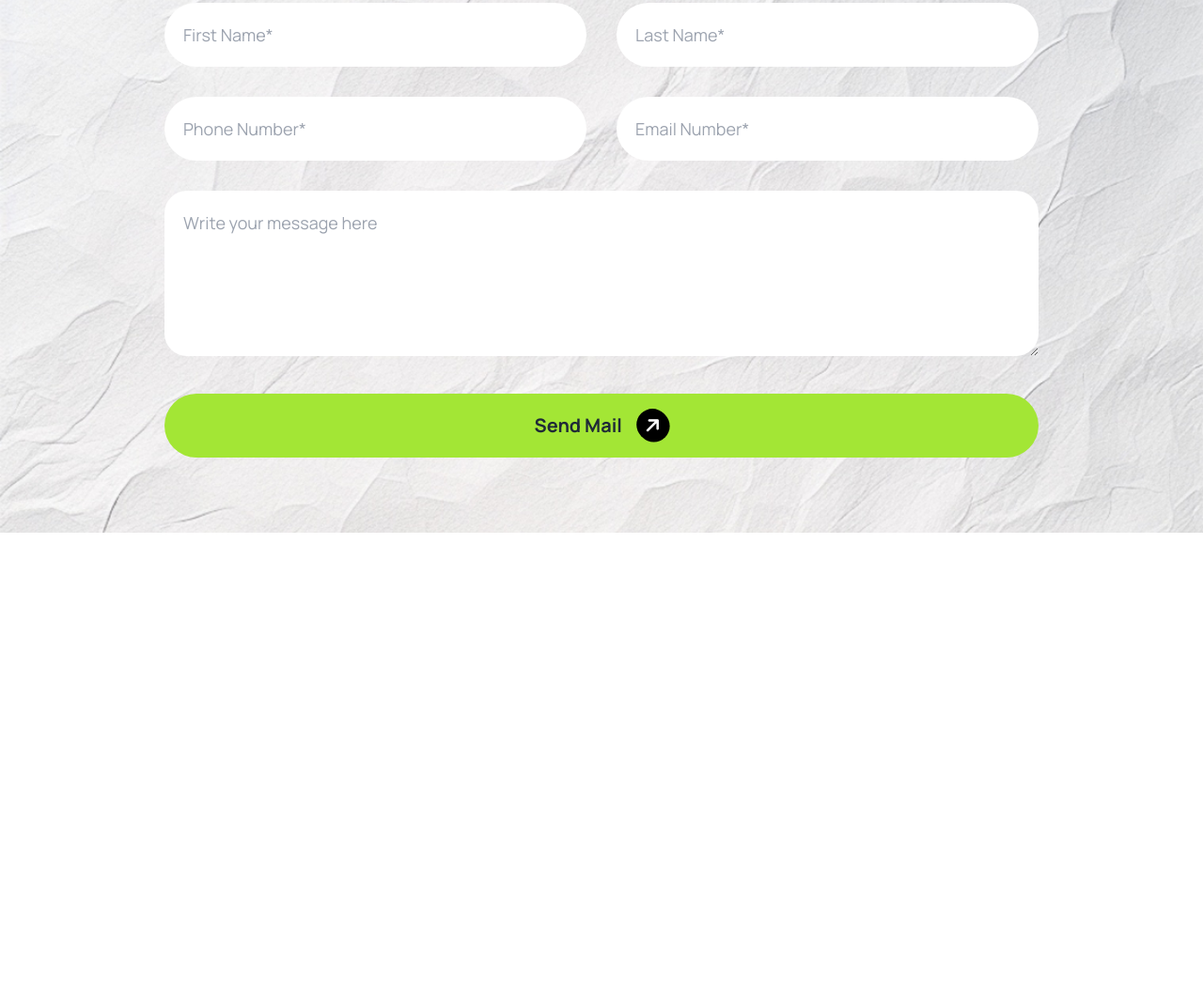
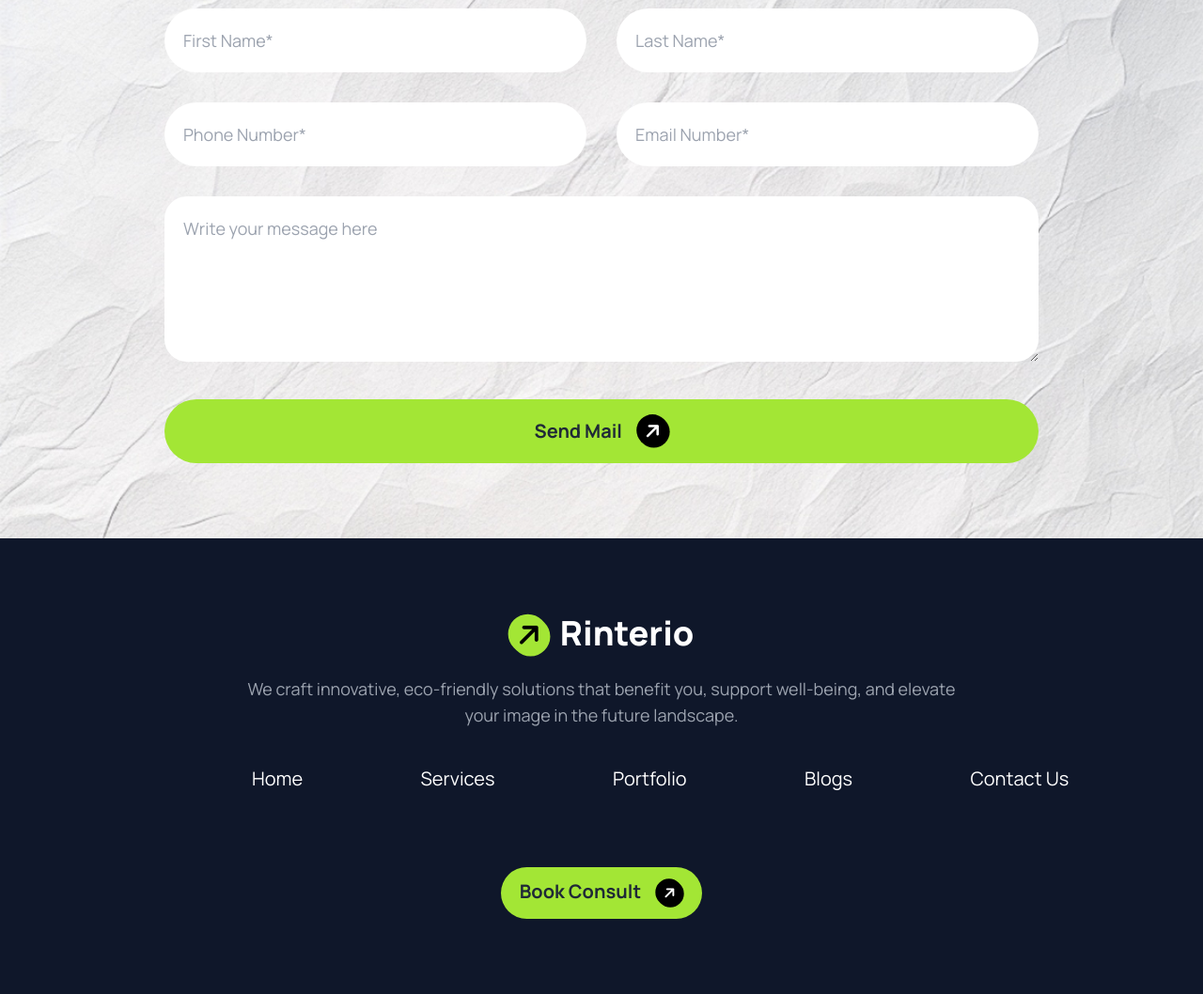
Before and after one commit to MFAAHAD/B10-Assignment-03, a plain HTML site: page index.html in a window 1280 px wide. Shown: the part 4041-5099 px from the top of the page at 94% size. Before the commit the page ends 4608 px from the top, so only its background shows below. Drawn offline with nearby package versions, Linux system fonts and the light colour scheme.

Commit message:
footer section added

```diff
--- a/index.html
+++ b/index.html
@@ -221,10 +221,9 @@
                         <div class="w-full h-fit"><img class="w-full lg:w-fit" src="assets/img1.png" alt="Commercial Portfolio"></div>
                         <div class="space-y-2 lg:space-y-3 ml-3">
                             <h3 class="font-extrabold text-xl mt-3 lg:mt-0 lg:text-2xl">Commercial</h3>
-                            <a href=""><p class="text-sm lg:text-[16px] leading-6 text-gray-600">
+                            <p class="text-sm lg:text-[16px] leading-6 text-gray-600">
                                 The glass tower impresses with its fusion of sleek modern lines and classic elegance. The glass tower impresses with its fusion of sleek modern lines and classic elegance.
-                                <br class="lg:hidden"><span class="hover:font-bold"> see more...</span>
-                            </p></a>
+                            </p>
                             <a href=""><button class="text-sm lg:text-xl font-bold">
                                 View Details<i
                                     class="fa-solid fa-arrow-right bg-lime-400 p-2 rounded-full h-8 w-8 text-[10px] lg:text-[15px] ml-3 text-black -rotate-45"></i>
@@ -253,11 +252,11 @@
                             <div class="w-full h-fit"><img class="w-full lg:w-fit" src="assets/img4.png" alt="Residential Portfolio"></div>
                             <div class="space-y-2 lg:space-y-3 lg:ml-8">
                                 <h3 class="font-extrabold text-xl mt-3 lg:mt-0 lg:text-2xl">Residential</h3>
-                               <a href=""> <p class="text-sm lg:text-[16px] leading-6 text-gray-600 ">
+                            <p class="text-sm lg:text-[16px] leading-6 text-gray-600 ">
                                 Mechanical Service and Maintenance Work on a Mechanical System providing air
                                 conditioning and/or heating to a single residential unit in a structure containing
-                                one or more residential units. <br class="lg:hidden"><span class="hover:font-bold"> see more...</span>
-                            </p></a>
+                                one or more residential units.
+                            </p>
                                 <a href=""><button class="text-sm lg:text-xl font-bold">
                                     View Details<i
                                         class="fa-solid fa-arrow-right bg-lime-400 p-2 rounded-full h-8 w-8 text-[10px] lg:text-[15px] ml-3 text-black -rotate-45"></i>
@@ -352,8 +351,35 @@
         </section>
 
         <!--  Let’s Connect section starts here -->
-
-    </main>
+        <!-- footer section starts here -->
+        <footer class="bg-slate-900">
+            <div class="container mx-auto text-center p-10 lg:p-20">
+                <a href="#rinterio">
+                    <button class="text-xl lg:text-4xl font-extrabold text-white cursor-pointer">
+                        <i class="fa-solid fa-arrow-right lg:text-[30px] bg-lime-400 p-2 rounded-full -rotate-45 mr-3 text-black"></i>Rinterio
+                    </button>
+                </a>
+                <p class="text-sm mt-5 lg:text-lg text-gray-400 mx-auto lg:w-[70%]">
+                    We craft innovative, eco-friendly solutions that benefit you, support well-being, and elevate your image in the future landscape.
+                </p>
+               <a href=""> <ul class="container mx-auto lg:flex lg:justify-around text-white lg:text-xl mt-10 cursor-pointer">
+                <li class="hover:font-bold"><a href="">Home</a></li>
+                <li class="hover:font-bold"><a href="">Services</a></li>
+                <li class="hover:font-bold"><a href="">Portfolio</a></li>
+                <li class="hover:font-bold"><a href="">Blogs</a></li>
+                <li class="hover:font-bold"><a href="">Contact Us</a></li>
+            </ul></a>
+                <div class="mt-20">
+                    <a href="#booking">
+                        <button class="bg-lime-400 text-sm lg:text-xl py-2 px-10 lg:py-3 lg:px-5 font-bold rounded-full">
+                            Book Consult
+                            <i class="fa-solid fa-arrow-right bg-black text-white text-[10px] lg:text-[15px] p-2 rounded-full -rotate-45 ml-3"></i>
+                        </button>
+                    </a>
+                </div>
+            </div>
+        </footer>
+        <!-- footer section ends here  -->
 
 </body>
 </html>
```
